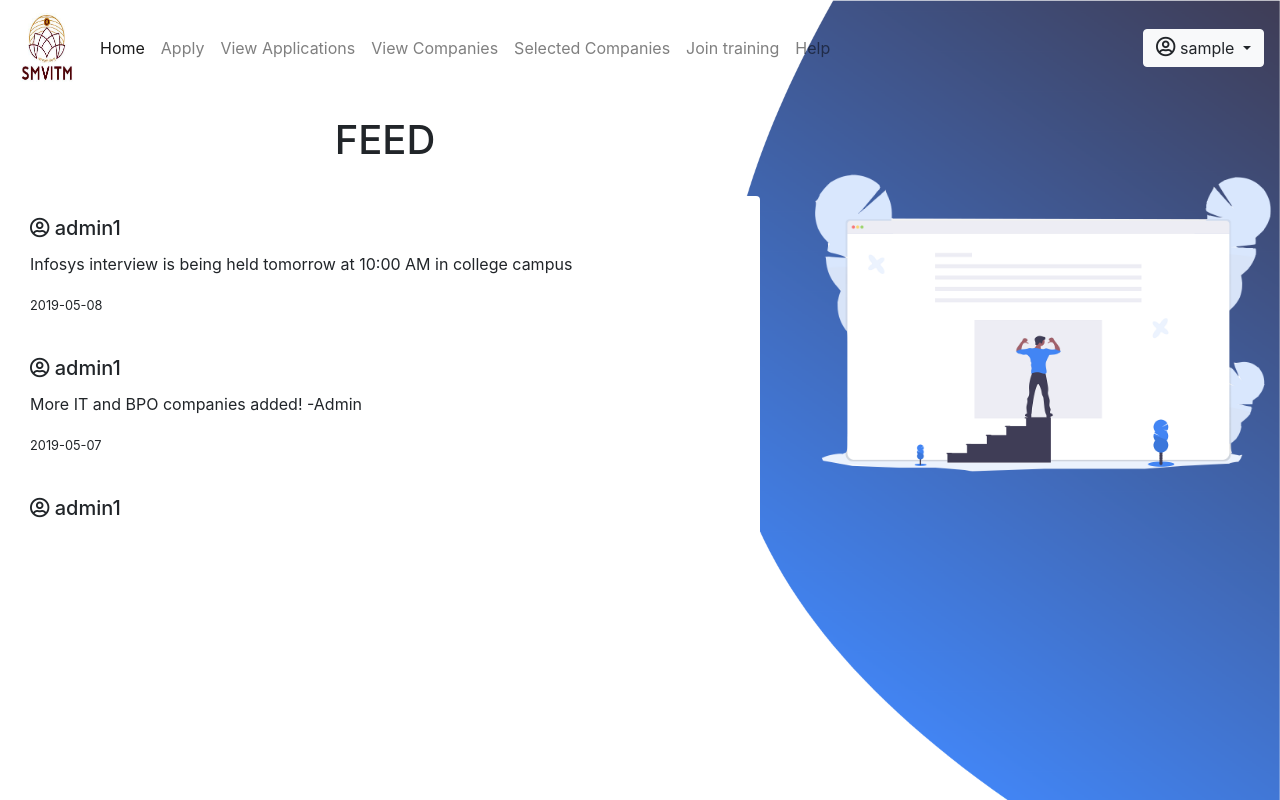
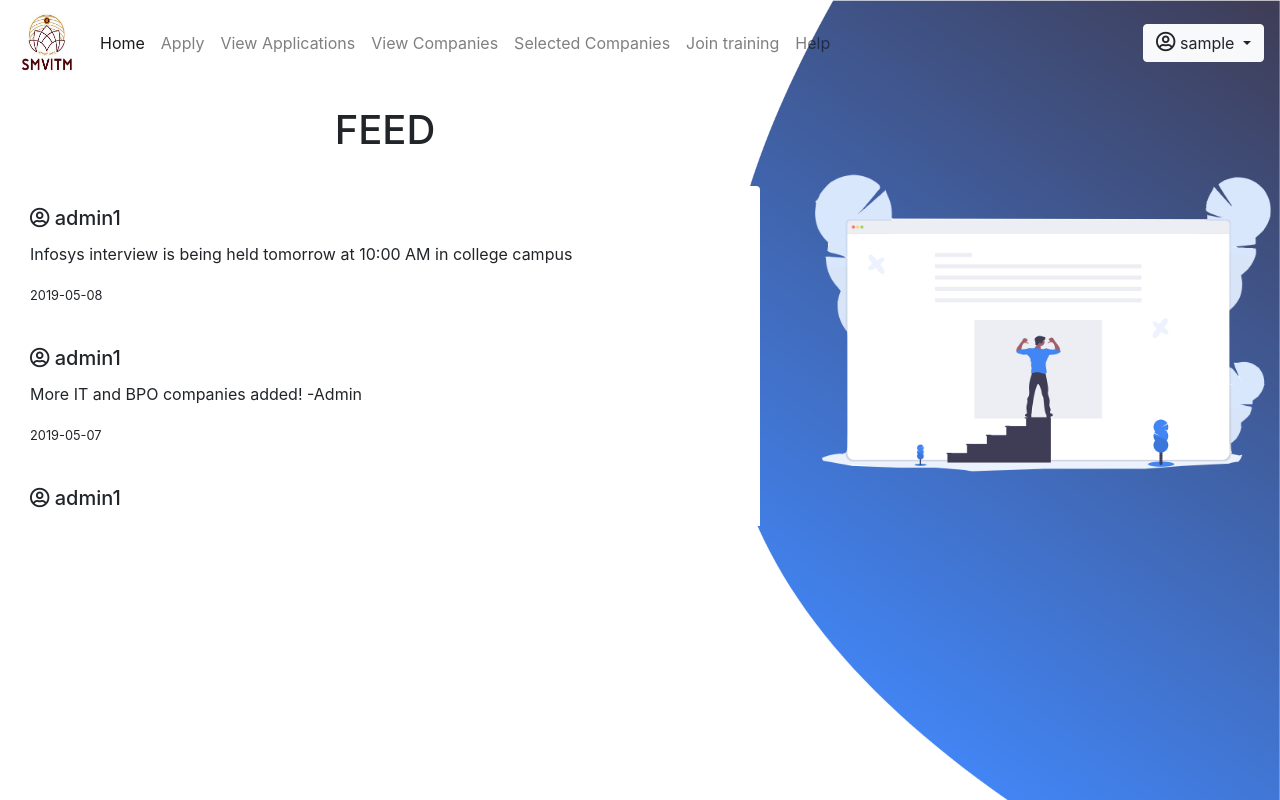
Before and after one commit to VaishnaviRaoB/PMS-master, a PHP site: page /student/index.php in a window 1280 px wide. Run offline with PHP 8.4, Linux system fonts and the light colour scheme; a user stored in the database is signed in; data comes from the database, SQL or seed files in the repository; data that the repository does not hold is empty; some libraries are stand-ins or nearby versions.

Commit message:
nav updated

```diff
--- a/student/includes/nav.php
+++ b/student/includes/nav.php
@@ -1,6 +1,6 @@
 
 <nav class="navbar navbar-expand-lg navbar-light bg-transparent">
-  <a class="navbar-brand" href="#"><img src="../images/smv.png" style="width: 60px; height: 70px;"></a>
+  <a class="navbar-brand" href="#"><img src="../images/smv.png" style="width: 60px; height: 60px;"></a>
   <button class="navbar-toggler" type="button" data-toggle="collapse" data-target="#navbarSupportedContent" aria-controls="navbarSupportedContent" aria-expanded="false" aria-label="Toggle navigation">
     <span class="navbar-toggler-icon"></span>
   </button>
```
